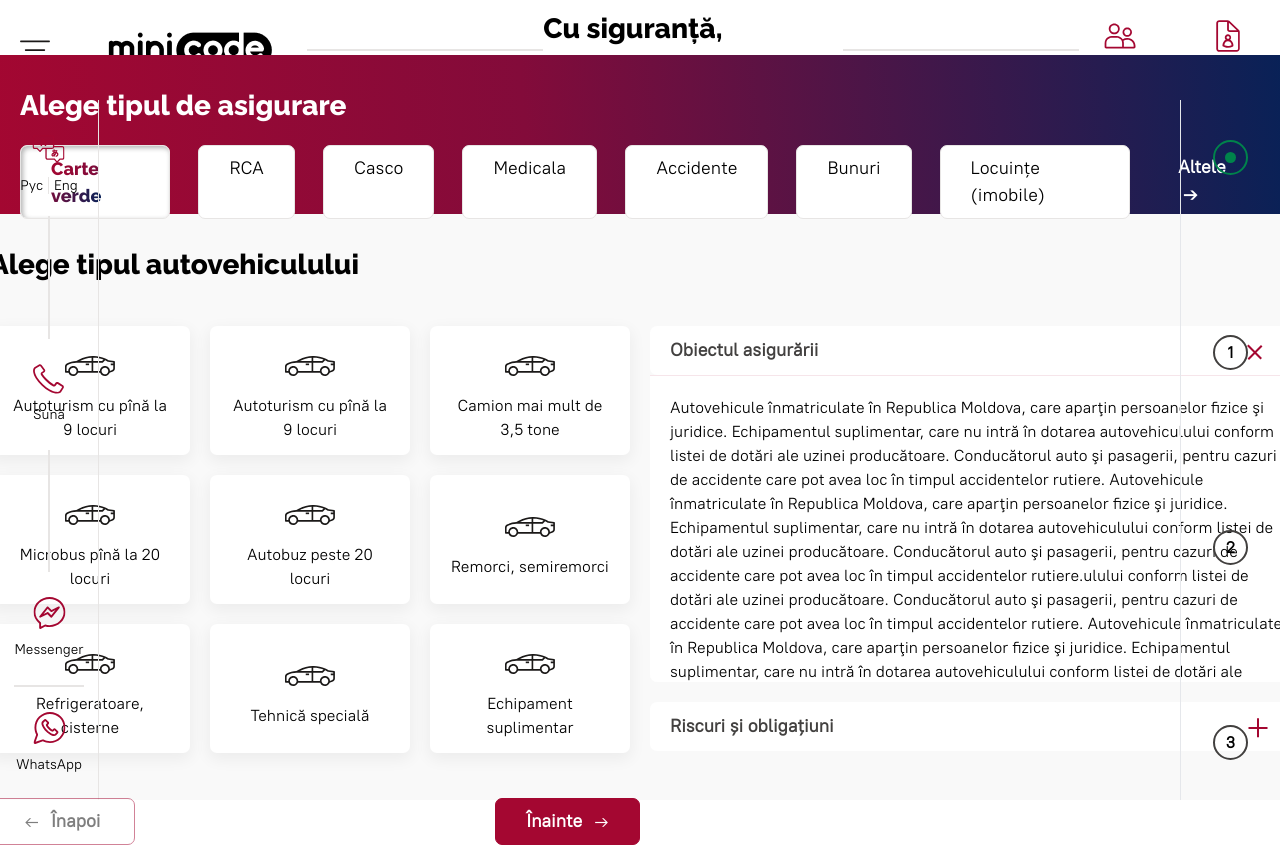
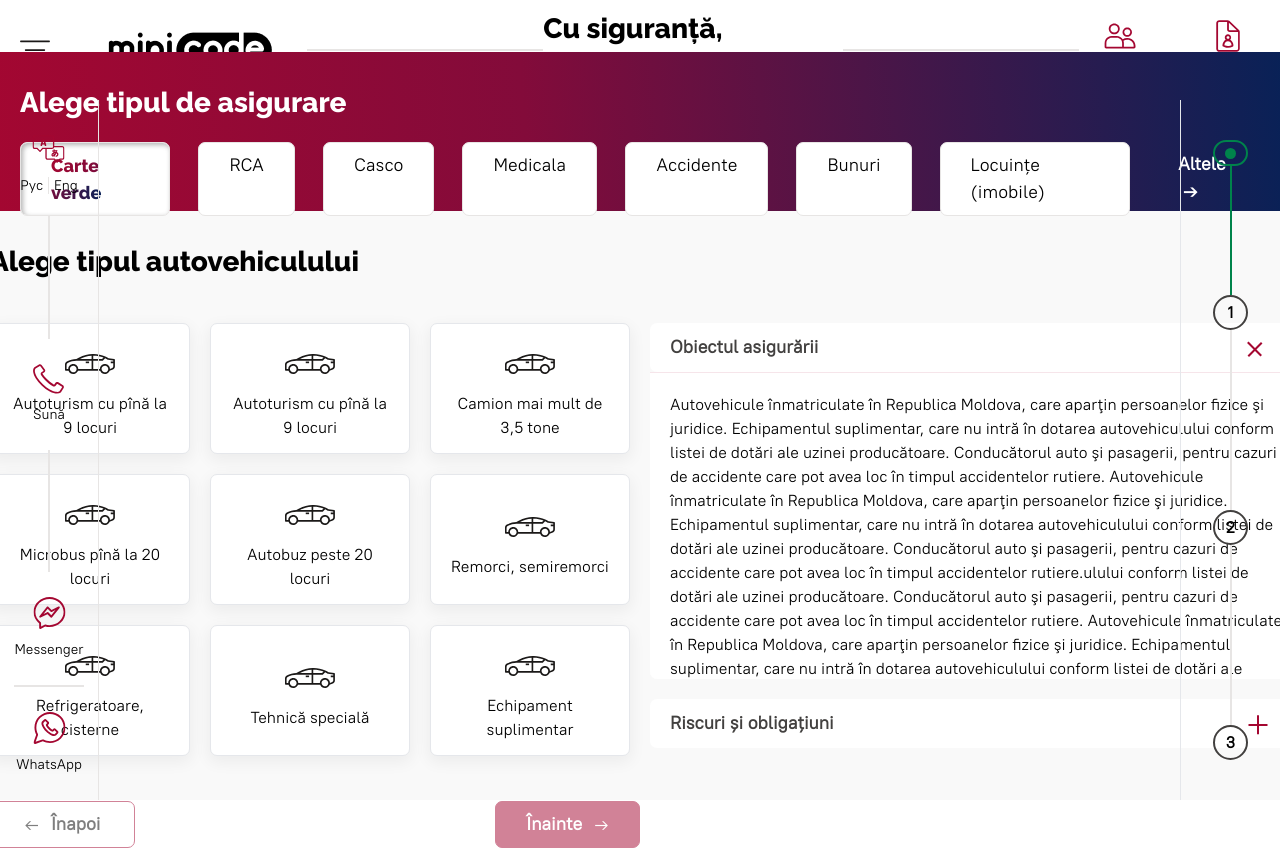
Before and after one commit to grandleemon/test-minicode, a React (Create React App) app: page / in a window 1280 px wide. Shown: the top 848 px of the page. Built offline with nearby package versions, Linux system fonts and the light colour scheme.

Commit message:
big component for tabs

```diff
--- /dev/null
+++ b/src/components/GeneralInfo.jsx
@@ -0,0 +1,106 @@
+import { useState } from 'react'
+import car from './../assets/car.svg'
+import { AccordionItem } from '../components/Collapsible'
+
+const GeneralInfo = ({cards, accordion, progressBar}) => {
+    const [activeCard, setActiveCard] = useState(null)
+    const [activeIndex, setActiveIndex] = useState(0)
+    let [currentActive, setCurrentActive] = useState(0)
+
+    const nextStep = () => {
+        if(currentActive > 2) return;
+        setCurrentActive(currentActive + 1)
+        console.log(currentActive)
+    }
+
+    const prevStep = () => {
+        if(currentActive < 1) return;
+        setCurrentActive(currentActive - 1)
+        console.log(currentActive)
+    }
+
+  return (
+    <div>
+        <div>
+            <div className="mt-[40px] grid grid-cols-2 gap-x-[20px]">
+                <div className="grid grid-cols-3 grid-rows-3 gap-[20px] select-none">
+                    {cards?.map((card, i) => (
+                        <div key={i} className={`border-[1px] w-[200px] min-h-[125px] px-[20px] py-[13px] bg-white rounded-[7px] flex flex-col items-center justify-center
+                        text-center shadow-[0_5px_15px_2px_rgba(0,0,0,0.05)] cursor-pointer ${activeCard === i ? "border-[#A40731] font-[700]" : ""}`}
+                        onClick={() => setActiveCard(i)}>
+                            <img src={car} alt="card-image" className="mt-[17px] stroke-[#A40731]" />
+                            <span className="mt-[17px]">{card.info}</span>
+                        </div>
+                    ))}
+                </div>
+
+                        <div className="w-[100%] select-none mt-[-20px]">
+                            {accordion.map((card, index) => {
+                                const showDescription = index === activeIndex ? "collapse-content-active" : "";
+                                const changeIcon = index === activeIndex ? "plus-active" : "";
+                                return (
+                                <AccordionItem
+                                title={card.title}
+                                second
+                                description={card.description}
+                                showDescription={showDescription}
+                                changeIcon={changeIcon}
+                                setActiveIndex={() => setActiveIndex(index)} />)
+                            })}
+                        </div>
+                    </div>
+                    <div className="w-[50%] flex justify-between text-[18px] items-center mt-[45px]">
+                        <button className={`px-[30px] py-[9px] bg-white border-[1px] border-[#A40731] font-[700] rounded-[7px] w-[145px] flex items-center justify-center disabled:opacity-50`}
+                        onClick={prevStep} disabled={currentActive < 1 ? true : false || activeCard === null ? true : false}>
+                            <span className="font-[400] mr-[12px]">&#8592;</span>
+                            Înapoi
+                        </button>
+                        <button className={`text-white px-[30px] py-[9px] bg-[#A40731] border-[1px] border-[#A40731] font-[700] rounded-[7px] w-[145px] flex items-center justify-center
+                        disabled:opacity-50`}
+                        disabled={currentActive > 2 ? true : false || activeCard === null ? true : false} onClick={nextStep}>
+                            Înainte
+                            <span className="font-[400] ml-[12px]">&#8594;</span>
+                        </button>
+                    </div>
+                </div>
+                <div className="right-sidebar absolute right-0 top-[100px] border-l-[1px] w-[100px] flex flex-col justify-between items-center py-[40px] select-none">
+                    <div className="w-[35px] h-[35px] border-[2px] border-[#00834B] rounded-full flex items-center justify-center">
+                        <div className="w-[11px] h-[11px] rounded-full bg-[#00834B]"></div>
+                    </div>
+
+                    <hr className="h-[180px] border-[1px] border-[#00834B]"/>
+                    {/*
+                    <div className="w-[35px] h-[35px] border-[2px] border-[#42403F] rounded-full flex items-center justify-center">
+                        <span className="font-[700]">1</span>
+                    </div>
+
+                    <hr className="h-[180px] border-[1px] border-[#E7E5E4]"/>
+
+                    <div className="w-[35px] h-[35px] border-[2px] border-[#42403F] rounded-full flex items-center justify-center">
+                        <span className="font-[700]">2</span>
+                    </div>
+
+                    <hr className="h-[180px] border-[1px] border-[#E7E5E4]"/>
+
+                    <div className="w-[35px] h-[35px] border-[2px] border-[#42403F] rounded-full flex items-center justify-center">
+                        <span className="font-[700]">3</span>
+                    </div> */}
+
+                    {progressBar.map((circle, i) => {
+                        return (
+                            <div className="flex flex-col items-center">
+                                <div className={`step-circle w-[35px] h-[35px] border-[2px] rounded-full flex items-center justify-center
+                                    ${currentActive >= circle.value ? "completed-step border-[#00834B]" : ""} `}>
+                                    <span className="font-[700]">{ currentActive >= circle.value ? <span className="text-white">&#10003;</span> : circle.value}</span>
+                                </div>
+                                {i + 1 < progressBar.length ? <hr className=" h-[180px] border-[1px] border-[#E7E5E4]"/> : ""}
+                            </div>
+
+                        )
+                    })}
+                </div>
+            </div>
+  )
+}
+
+export default GeneralInfo
--- /dev/null
+++ b/src/components/InsuranceTypes.jsx
@@ -0,0 +1,12 @@
+import React from 'react'
+
+const InsuranceType = ({activeTab, handleTab, type, i}) => {
+  return (
+    <div onClick={() => handleTab(i)} className={`px-[30px] py-[9px] bg-white rounded-[7px] cursor-pointer border-[1px] border-[#E7E5E4]
+        ${activeTab == i ? "active-tab" : ""}` }>
+        <span className={`text-[18px] ${activeTab == i ? "gradient-tab font-[800] font-['Raleway']" : ""}`} >{type}</span>
+    </div>
+  )
+}
+
+export default InsuranceType
--- a/src/pages/InsurancePage.jsx
+++ b/src/pages/InsurancePage.jsx
@@ -1,11 +1,14 @@
 import { useState } from 'react'
-import {AccordionItem} from '../components/Collapsible'
-import car from './../assets/car.svg'
+
+import InsuranceType from '../components/InsuranceTypes'
+
+import GeneralInfo from './../components/GeneralInfo'
 
 const InsurancePage = () => {
 
-    const [activeIndex, setActiveIndex] = useState(0)
+
     const [activeTab, setActiveTab] = useState(0)
+
 
     const handleTab = (arg) => {
         setActiveTab(arg)
@@ -21,7 +24,7 @@ const InsurancePage = () => {
         'Locuințe (imobile)',
     ]
 
-    const insuranceInfo = [
+    const insuranceCardsInfo = [
         {
             'info': 'Autoturism cu pînă la 9 locuri'
         },
@@ -49,6 +52,70 @@ const InsurancePage = () => {
         {
             'info': 'Echipament suplimentar'
         },
+    ]
+
+    const generalInsuranceInfo = [
+        {
+            cards: [
+                {
+                    'info': 'Autoturism cu pînă la 9 locuri'
+                },
+                {
+                    'info': 'Autoturism cu pînă la 9 locuri'
+                },
+                {
+                    'info': 'Camion mai mult de 3,5 tone'
+                },
+                {
+                    'info': 'Microbus pînă la 20 locuri'
+                },
+                {
+                    'info': 'Autobuz peste 20 locuri'
+                },
+                {
+                    'info': 'Remorci, semiremorci'
+                },
+                {
+                    'info': 'Refrigeratoare, cisterne'
+                },
+                {
+                    'info': 'Tehnică specială'
+                },
+                {
+                    'info': 'Echipament suplimentar'
+                },
+            ],
+            accordion: [
+                {
+                    'title': 'Obiectul asigurării',
+                    'description': `Autovehicule înmatriculate în Republica Moldova, care aparţin persoanelor fizice şi juridice.
+                    Echipamentul suplimentar, care nu intră în dotarea autovehiculului conform listei de dotări ale uzinei producătoare.
+                    Conducătorul auto şi pasagerii, pentru cazuri de accidente care pot avea loc în timpul accidentelor rutiere.
+                    Autovehicule înmatriculate în Republica Moldova, care aparţin persoanelor fizice şi juridice.
+                    Echipamentul suplimentar, care nu intră în dotarea autovehiculului conform listei de dotări ale uzinei producătoare.
+                    Conducătorul auto şi pasagerii, pentru cazuri de accidente care pot avea loc în timpul accidentelor rutiere.ulului conform listei de dotări ale uzinei producătoare.
+                    Conducătorul auto şi pasagerii, pentru cazuri de accidente care pot avea loc în timpul accidentelor rutiere.
+                    Autovehicule înmatriculate în Republica Moldova, care aparţin persoanelor fizice şi juridice.
+                    Echipamentul suplimentar, care nu intră în dotarea autovehiculului conform listei de dotări ale uzinei producătoare.
+                    Conducătorul auto şi pasagerii, pentru cazuri de accidente care pot avea loc în timpul accidentelor rutiere.`
+                },
+                {
+                    'title': 'Riscuri și obligațiuni',
+                    'description': 'Lorem ipsum dolor sit amet consectetur, adipisicing elit. Iure quo officia repellendus est eos adipisci ad at necessitatibus unde? Atque id accusamus dignissimos? Libero illo tempora fugit molestiae a impedit!'
+                }
+            ],
+            stepProgress: [
+                {
+                    'value': 1
+                },
+                {
+                    'value': 2
+                },
+                {
+                    'value': 3
+                }
+            ]
+        }
     ]
 
     const collapseInfo = [
@@ -106,87 +173,18 @@ const InsurancePage = () => {
                 </h2>
                 <div className="flex gap-x-[28px] mt-[18px]">
                     {typesOfInsurance.map((type, i) => (
-                        <div onClick={() => handleTab(i)} key={i} className={`px-[30px] py-[9px] bg-white rounded-[7px] cursor-pointer border-[1px] border-[#E7E5E4]
-                        ${activeTab == i ? "active-tab" : ""}` }>
-                            <span className={`text-[18px] ${activeTab == i ? "gradient-tab font-[800] font-['Raleway']" : ""}`} >{type}</span>
-                        </div>
+                        <InsuranceType key={i} type={type} handleTab={handleTab} activeTab={activeTab} i={i} />
                     ))}
                     <span className="px-[20px] py-[9px] cursor-pointer text-white hover:underline text-[18px] font-[700] ">Altele <span className="ml-[5px]">&rarr;</span></span>
                 </div>
             </div>
-            <div className="mt-[30px]">
-                <h2 className="font-[800] font-['Raleway'] text-[28px] ">
-                    Alege tipul autovehiculului
-                </h2>
-                <div className="mt-[40px] grid grid-cols-2 gap-x-[20px]">
-                    <div className="grid grid-cols-3 grid-rows-3 gap-[20px]">
-                        {insuranceInfo?.map((card, i) => (
-                            <div key={i} className="card w-[200px] min-h-[125px] px-[20px] py-[13px] bg-white rounded-[7px] flex flex-col items-center justify-center
-                            text-center shadow-[0_5px_15px_2px_rgba(0,0,0,0.05)] cursor-pointer">
-                                <img src={car} alt="card-image" className="mt-[17px]" />
-                                <span className="mt-[17px]">{card.info}</span>
-                            </div>
-                        ))}
-                    </div>
-
-                    <div className="w-[100%] select-none mt-[-20px]">
-                        {collapseInfo.map((card, index) => {
-                            const showDescription = index === activeIndex ? "collapse-content-active" : "";
-                            const changeIcon = index === activeIndex ? "plus-active" : "";
-                            return (
-                            <AccordionItem
-                            title={card.title}
-                            second
-                            description={card.description}
-                            showDescription={showDescription}
-                            changeIcon={changeIcon}
-                            setActiveIndex={() => setActiveIndex(index)} />)
-                        })}
-                    </div>
-                </div>
-                <div className="w-[50%] flex justify-between text-[18px] items-center mt-[45px]">
-                    <button className={`px-[30px] py-[9px] bg-white border-[1px] border-[#A40731] font-[700] rounded-[7px] w-[145px] flex items-center justify-center disabled:opacity-50`}
-                    onClick={prevStep} disabled={currentActive < 1 ? true : false}>
-                        <span className="font-[400] mr-[12px]">&#8592;</span>
-                        Înapoi
-                    </button>
-                    <button className={`text-white px-[30px] py-[9px] bg-[#A40731] border-[1px] border-[#A40731] font-[700] rounded-[7px] w-[145px] flex items-center justify-center disabled:opacity-50`} disabled={currentActive > 2 ? true : false} onClick={nextStep}>
-                        Înainte
-                        <span className="font-[400] ml-[12px]">&#8594;</span>
-                    </button>
-                </div>
-            </div>
-            <div className="right-sidebar absolute right-0 top-[100px] border-l-[1px] w-[100px] flex flex-col justify-between items-center py-[40px] select-none">
-                {<div className="w-[35px] h-[35px] border-[2px] border-[#00834B] rounded-full flex items-center justify-center">
-                    <div className="w-[11px] h-[11px] rounded-full bg-[#00834B]"></div>
-                </div>
-                /*
-                <hr className="h-[180px] border-[1px] border-[#00834B]"/>
-
-                <div className="w-[35px] h-[35px] border-[2px] border-[#42403F] rounded-full flex items-center justify-center">
-                    <span className="font-[700]">1</span>
-                </div>
-
-                <hr className="h-[180px] border-[1px] border-[#E7E5E4]"/>
-
-                <div className="w-[35px] h-[35px] border-[2px] border-[#42403F] rounded-full flex items-center justify-center">
-                    <span className="font-[700]">2</span>
-                </div>
-
-                <hr className="h-[180px] border-[1px] border-[#E7E5E4]"/>
-
-                <div className="w-[35px] h-[35px] border-[2px] border-[#42403F] rounded-full flex items-center justify-center">
-                    <span className="font-[700]">3</span>
-                </div> */}
-
-                {stepProgressBar.map((circle) => {
-                    return (
-                        <div className={`step-circle w-[35px] h-[35px] border-[2px] rounded-full flex items-center justify-center
-                        ${currentActive >= circle.value ? "completed-step border-[#00834B]" : ""} `}>
-                            <span className="font-[700]">{ currentActive >= circle.value ? <span className="text-white">&#10003;</span> : circle.value}</span>
-                        </div>
-                    )
-                })}
+            <h2 className="font-[800] font-['Raleway'] text-[28px] mt-[30px]">
+                Alege tipul autovehiculului
+            </h2>
+            <div>
+            {generalInsuranceInfo.map((info) => {
+                return <GeneralInfo cards={info.cards} accordion={info.accordion} progressBar={info.stepProgress}/>
+            })}
             </div>
         </div>
     </div>
```
